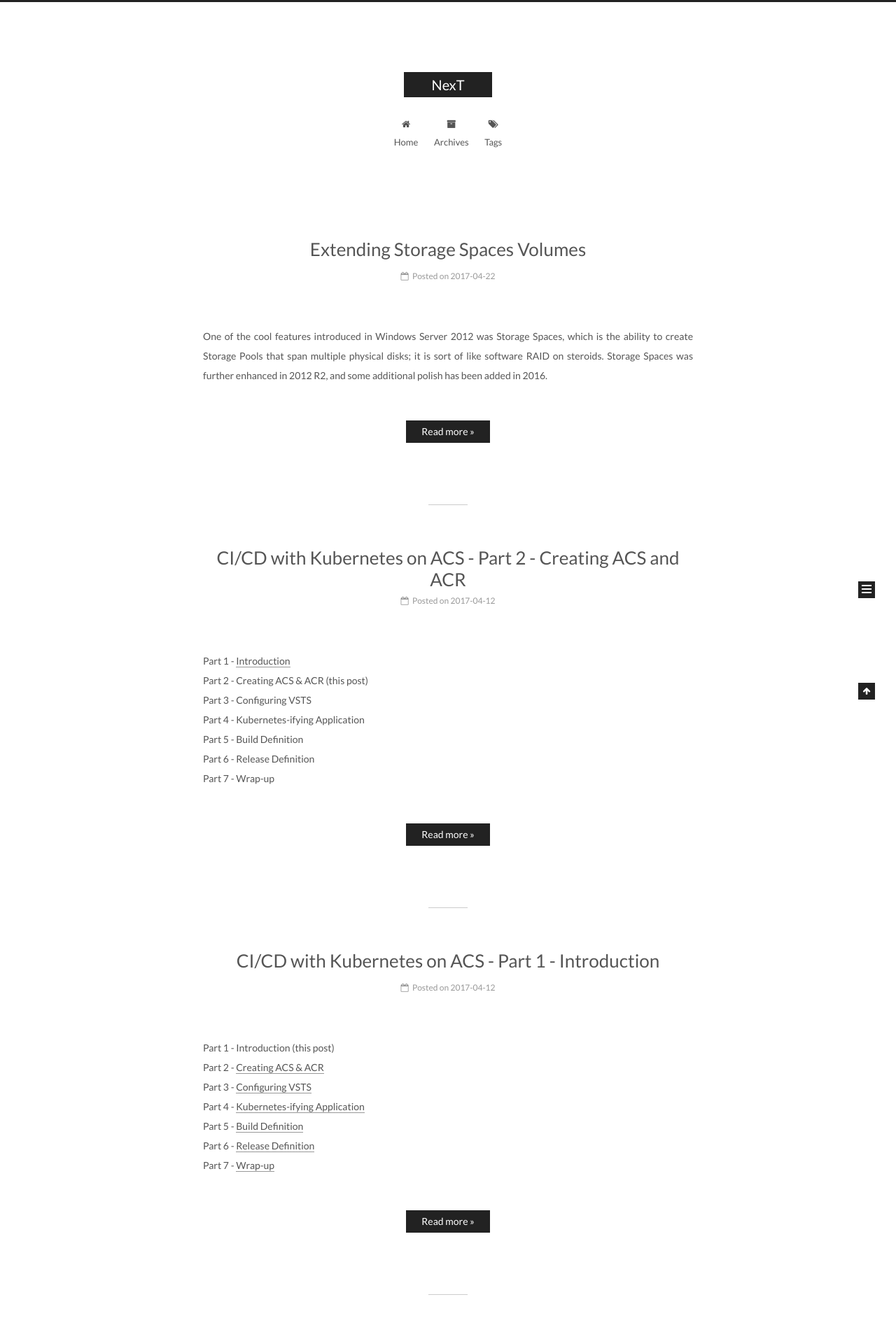
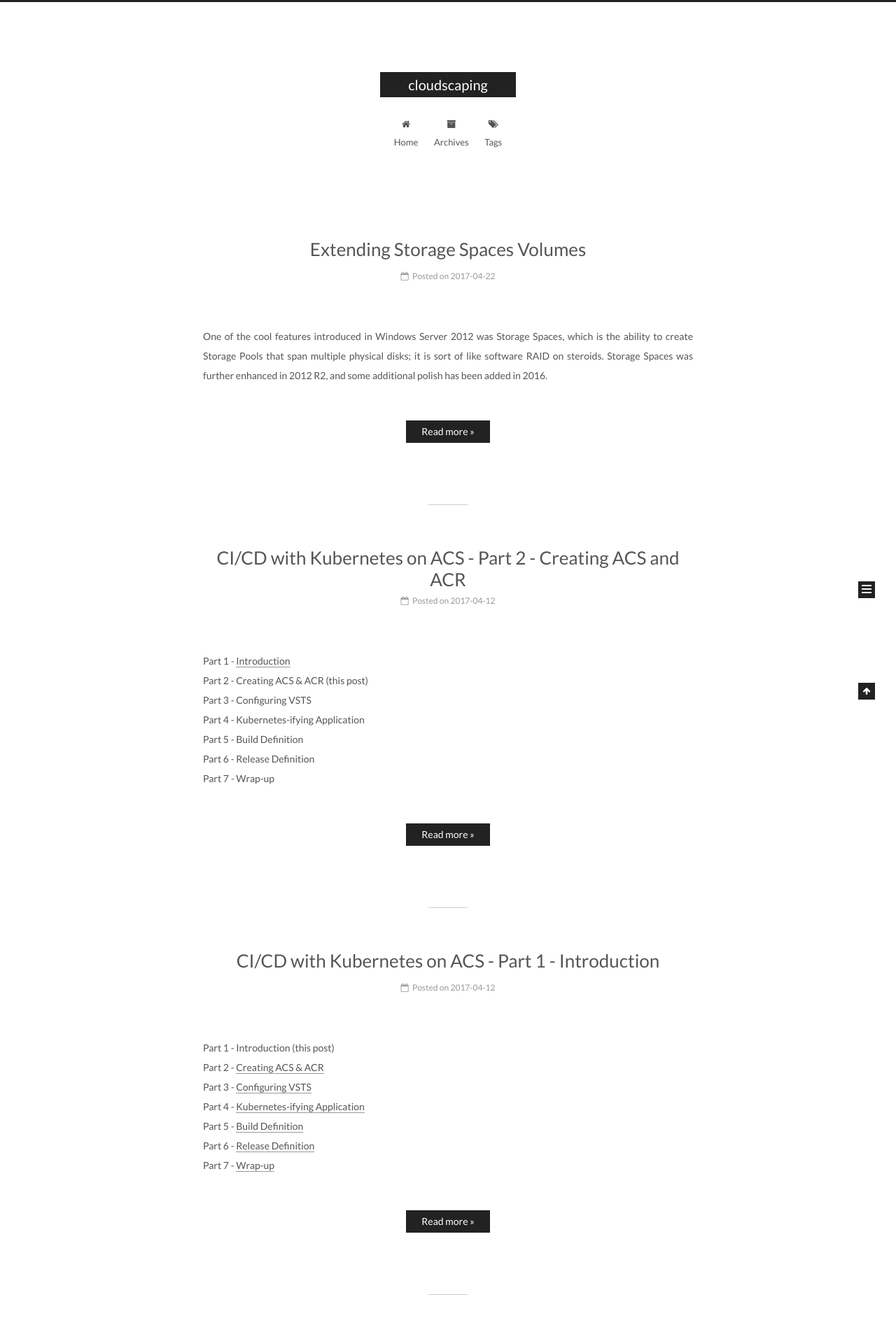
Before and after one commit to bhummerstone/bhummerstone.github.io, a Jekyll site: the page built from index.html, in a window 1280 px wide. Shown: the top 1914 px of the page at 70% size. Built offline with Jekyll 4.4.1, drawn with Linux system fonts in a browser that asks for light colours; the list of posts is cut into pages by our own code; some of the changed text lies outside the part shown.

Commit message:
Fixing config, plus CNAME

```diff
--- /dev/null
+++ b/CNAME
@@ -0,0 +1 @@
+cloudscaping.co.uk
--- a/_config.yml
+++ b/_config.yml
@@ -4,17 +4,17 @@
 # ---------------------------------------------------------------
 
 # Site
-title: NexT
+title: cloudscaping
 subtitle:
 description:
-author: John Doe
+author: Ben Hummerstone
 # Support language: de, en, fr-FR, id, ja, ko, pt-BR, pt, ru, zh-Hans, zh-hk, zh-tw
 language: en
 date_format: '%Y-%m-%d'
 
 # URL
 ## If your site is put in a subdirectory, set url as 'http://yoursite.com' and baseurl as '/child'
-url:
+url: http://cloudscaping.co.uk
 baseurl:
 permalink: pretty
 
```
